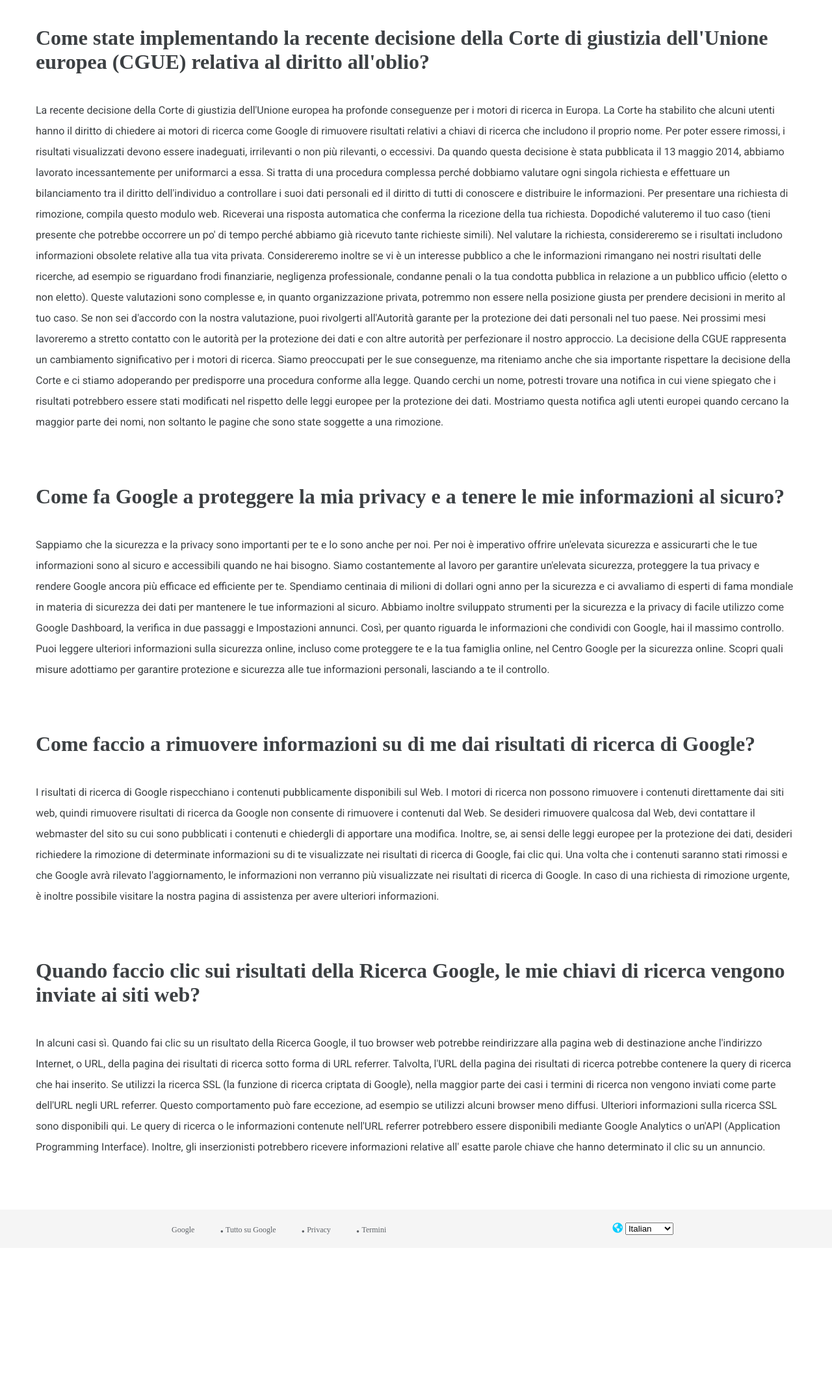
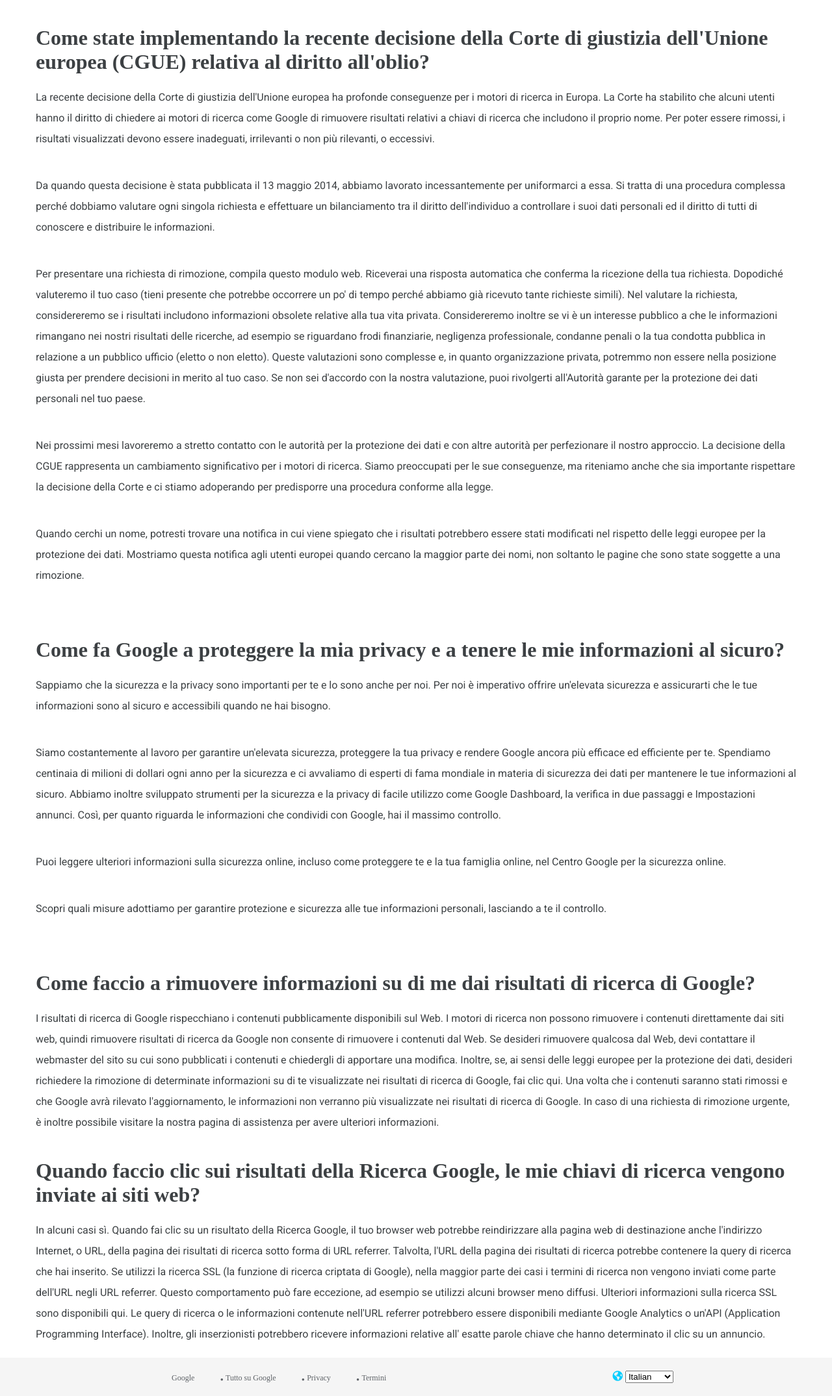
Before and after one commit to ivanmincione/php-google-faq, a PHP site: page / in a window 1280 px wide. Shown: the part 120-2269 px from the top of the page at 65% size. Before the commit the page ends 2021 px from the top, so only its background shows below. Run offline with PHP 8.4, Linux system fonts and the light colour scheme.

Commit message:
Add correction structure faq.php
In "answer" add <p> to separate

```diff
--- a/dist/app.css
+++ b/dist/app.css
@@ -10,7 +10,7 @@
 }
 
 h1 {
-  margin-bottom: 40px;
+  margin-top: 40px;
   color: #3c4043;
 }
 
@@ -18,7 +18,8 @@ p {
   font-family: "Roboto", sans-serif;
   color: #3c4043;
   line-height: 2;
-  margin-bottom: 80px;
+  padding-top: 20px;
+  margin-bottom: 20px;
 }
 
 a {
--- a/faq.php
+++ b/faq.php
@@ -5,35 +5,28 @@
         [
             "quest" => "Come state implementando la recente decisione della Corte di giustizia dell'Unione europea (CGUE) relativa al diritto all'oblio?",
             "answer" => "La recente decisione della Corte di giustizia dell'Unione europea ha profonde conseguenze per i motori di ricerca in Europa. La Corte ha stabilito che alcuni utenti hanno il diritto di chiedere ai motori di ricerca come Google di rimuovere risultati relativi a chiavi di ricerca che includono il proprio nome. Per poter essere rimossi, i risultati visualizzati devono essere inadeguati, irrilevanti o non più rilevanti, o eccessivi.
-
-            Da quando questa decisione è stata pubblicata il 13 maggio 2014, abbiamo lavorato incessantemente per uniformarci a essa. Si tratta di una procedura complessa perché dobbiamo valutare ogni singola richiesta e effettuare un bilanciamento tra il diritto dell'individuo a controllare i suoi dati personali ed il diritto di tutti di conoscere e distribuire le informazioni.
-
-            Per presentare una richiesta di rimozione, compila questo modulo web. Riceverai una risposta automatica che conferma la ricezione della tua richiesta. Dopodiché valuteremo il tuo caso (tieni presente che potrebbe occorrere un po' di tempo perché abbiamo già ricevuto tante richieste simili). Nel valutare la richiesta, considereremo se i risultati includono informazioni obsolete relative alla tua vita privata. Considereremo inoltre se vi è un interesse pubblico a che le informazioni rimangano nei nostri risultati delle ricerche, ad esempio se riguardano frodi finanziarie, negligenza professionale, condanne penali o la tua condotta pubblica in relazione a un pubblico ufficio (eletto o non eletto). Queste valutazioni sono complesse e, in quanto organizzazione privata, potremmo non essere nella posizione giusta per prendere decisioni in merito al tuo caso. Se non sei d'accordo con la nostra valutazione, puoi rivolgerti all'Autorità garante per la protezione dei dati personali nel tuo paese.
-
-            Nei prossimi mesi lavoreremo a stretto contatto con le autorità per la protezione dei dati e con altre autorità per perfezionare il nostro approccio. La decisione della CGUE rappresenta un cambiamento significativo per i motori di ricerca. Siamo preoccupati per le sue conseguenze, ma riteniamo anche che sia importante rispettare la decisione della Corte e ci stiamo adoperando per predisporre una procedura conforme alla legge.
-
-            Quando cerchi un nome, potresti trovare una notifica in cui viene spiegato che i risultati potrebbero essere stati modificati nel rispetto delle leggi europee per la protezione dei dati. Mostriamo questa notifica agli utenti europei quando cercano la maggior parte dei nomi, non soltanto le pagine che sono state soggette a una rimozione.",
+            <p>Da quando questa decisione è stata pubblicata il 13 maggio 2014, abbiamo lavorato incessantemente per uniformarci a essa. Si tratta di una procedura complessa perché dobbiamo valutare ogni singola richiesta e effettuare un bilanciamento tra il diritto dell'individuo a controllare i suoi dati personali ed il diritto di tutti di conoscere e distribuire le informazioni.</p>
+            <p>Per presentare una richiesta di rimozione, compila questo modulo web. Riceverai una risposta automatica che conferma la ricezione della tua richiesta. Dopodiché valuteremo il tuo caso (tieni presente che potrebbe occorrere un po' di tempo perché abbiamo già ricevuto tante richieste simili). Nel valutare la richiesta, considereremo se i risultati includono informazioni obsolete relative alla tua vita privata. Considereremo inoltre se vi è un interesse pubblico a che le informazioni rimangano nei nostri risultati delle ricerche, ad esempio se riguardano frodi finanziarie, negligenza professionale, condanne penali o la tua condotta pubblica in relazione a un pubblico ufficio (eletto o non eletto). Queste valutazioni sono complesse e, in quanto organizzazione privata, potremmo non essere nella posizione giusta per prendere decisioni in merito al tuo caso. Se non sei d'accordo con la nostra valutazione, puoi rivolgerti all'Autorità garante per la protezione dei dati personali nel tuo paese.</p>
+            <p>Nei prossimi mesi lavoreremo a stretto contatto con le autorità per la protezione dei dati e con altre autorità per perfezionare il nostro approccio. La decisione della CGUE rappresenta un cambiamento significativo per i motori di ricerca. Siamo preoccupati per le sue conseguenze, ma riteniamo anche che sia importante rispettare la decisione della Corte e ci stiamo adoperando per predisporre una procedura conforme alla legge.</p>
+            <p>Quando cerchi un nome, potresti trovare una notifica in cui viene spiegato che i risultati potrebbero essere stati modificati nel rispetto delle leggi europee per la protezione dei dati. Mostriamo questa notifica agli utenti europei quando cercano la maggior parte dei nomi, non soltanto le pagine che sono state soggette a una rimozione.</p>"
         ],
 
         [
             "quest" => "Come fa Google a proteggere la mia privacy e a tenere le mie informazioni al sicuro?",
             "answer" => "Sappiamo che la sicurezza e la privacy sono importanti per te e lo sono anche per noi. Per noi è imperativo offrire un'elevata sicurezza e assicurarti che le tue informazioni sono al sicuro e accessibili quando ne hai bisogno.
-
-            Siamo costantemente al lavoro per garantire un'elevata sicurezza, proteggere la tua privacy e rendere Google ancora più efficace ed efficiente per te. Spendiamo centinaia di milioni di dollari ogni anno per la sicurezza e ci avvaliamo di esperti di fama mondiale in materia di sicurezza dei dati per mantenere le tue informazioni al sicuro. Abbiamo inoltre sviluppato strumenti per la sicurezza e la privacy di facile utilizzo come Google Dashboard, la verifica in due passaggi e Impostazioni annunci. Così, per quanto riguarda le informazioni che condividi con Google, hai il massimo controllo.
-
-            Puoi leggere ulteriori informazioni sulla sicurezza online, incluso come proteggere te e la tua famiglia online, nel Centro Google per la sicurezza online.
-
-            Scopri quali misure adottiamo per garantire protezione e sicurezza alle tue informazioni personali, lasciando a te il controllo.",
+            <p>Siamo costantemente al lavoro per garantire un'elevata sicurezza, proteggere la tua privacy e rendere Google ancora più efficace ed efficiente per te. Spendiamo centinaia di milioni di dollari ogni anno per la sicurezza e ci avvaliamo di esperti di fama mondiale in materia di sicurezza dei dati per mantenere le tue informazioni al sicuro. Abbiamo inoltre sviluppato strumenti per la sicurezza e la privacy di facile utilizzo come Google Dashboard, la verifica in due passaggi e Impostazioni annunci. Così, per quanto riguarda le informazioni che condividi con Google, hai il massimo controllo.</p>
+            <p>Puoi leggere ulteriori informazioni sulla sicurezza online, incluso come proteggere te e la tua famiglia online, nel Centro Google per la sicurezza online.</p>
+            <p>Scopri quali misure adottiamo per garantire protezione e sicurezza alle tue informazioni personali, lasciando a te il controllo.</p>"
         ],
 
         [
             "quest" => "Come faccio a rimuovere informazioni su di me dai risultati di ricerca di Google?",
-            "answer" => "I risultati di ricerca di Google rispecchiano i contenuti pubblicamente disponibili sul Web. I motori di ricerca non possono rimuovere i contenuti direttamente dai siti web, quindi rimuovere risultati di ricerca da Google non consente di rimuovere i contenuti dal Web. Se desideri rimuovere qualcosa dal Web, devi contattare il webmaster del sito su cui sono pubblicati i contenuti e chiedergli di apportare una modifica. Inoltre, se, ai sensi delle leggi europee per la protezione dei dati, desideri richiedere la rimozione di determinate informazioni su di te visualizzate nei risultati di ricerca di Google, fai clic qui. Una volta che i contenuti saranno stati rimossi e che Google avrà rilevato l'aggiornamento, le informazioni non verranno più visualizzate nei risultati di ricerca di Google. In caso di una richiesta di rimozione urgente, è inoltre possibile visitare la nostra pagina di assistenza per avere ulteriori informazioni.",
+            "answer" => "I risultati di ricerca di Google rispecchiano i contenuti pubblicamente disponibili sul Web. I motori di ricerca non possono rimuovere i contenuti direttamente dai siti web, quindi rimuovere risultati di ricerca da Google non consente di rimuovere i contenuti dal Web. Se desideri rimuovere qualcosa dal Web, devi contattare il webmaster del sito su cui sono pubblicati i contenuti e chiedergli di apportare una modifica. Inoltre, se, ai sensi delle leggi europee per la protezione dei dati, desideri richiedere la rimozione di determinate informazioni su di te visualizzate nei risultati di ricerca di Google, fai clic qui. Una volta che i contenuti saranno stati rimossi e che Google avrà rilevato l'aggiornamento, le informazioni non verranno più visualizzate nei risultati di ricerca di Google. In caso di una richiesta di rimozione urgente, è inoltre possibile visitare la nostra pagina di assistenza per avere ulteriori informazioni."
         ],
 
         [
             "quest" => "Quando faccio clic sui risultati della Ricerca Google, le mie chiavi di ricerca vengono inviate ai siti web?",
-            "answer" => "In alcuni casi sì. Quando fai clic su un risultato della Ricerca Google, il tuo browser web potrebbe reindirizzare alla pagina web di destinazione anche l'indirizzo Internet, o URL, della pagina dei risultati di ricerca sotto forma di URL referrer. Talvolta, l'URL della pagina dei risultati di ricerca potrebbe contenere la query di ricerca che hai inserito. Se utilizzi la ricerca SSL (la funzione di ricerca criptata di Google), nella maggior parte dei casi i termini di ricerca non vengono inviati come parte dell'URL negli URL referrer. Questo comportamento può fare eccezione, ad esempio se utilizzi alcuni browser meno diffusi. Ulteriori informazioni sulla ricerca SSL sono disponibili qui. Le query di ricerca o le informazioni contenute nell'URL referrer potrebbero essere disponibili mediante Google Analytics o un'API (Application Programming Interface). Inoltre, gli inserzionisti potrebbero ricevere informazioni relative all' esatte parole chiave che hanno determinato il clic su un annuncio.",
+            "answer" => "In alcuni casi sì. Quando fai clic su un risultato della Ricerca Google, il tuo browser web potrebbe reindirizzare alla pagina web di destinazione anche l'indirizzo Internet, o URL, della pagina dei risultati di ricerca sotto forma di URL referrer. Talvolta, l'URL della pagina dei risultati di ricerca potrebbe contenere la query di ricerca che hai inserito. Se utilizzi la ricerca SSL (la funzione di ricerca criptata di Google), nella maggior parte dei casi i termini di ricerca non vengono inviati come parte dell'URL negli URL referrer. Questo comportamento può fare eccezione, ad esempio se utilizzi alcuni browser meno diffusi. Ulteriori informazioni sulla ricerca SSL sono disponibili qui. Le query di ricerca o le informazioni contenute nell'URL referrer potrebbero essere disponibili mediante Google Analytics o un'API (Application Programming Interface). Inoltre, gli inserzionisti potrebbero ricevere informazioni relative all' esatte parole chiave che hanno determinato il clic su un annuncio."
         ],
     ];
  ?>
--- a/index.php
+++ b/index.php
@@ -6,6 +6,8 @@ Una volta che siamo riusciti ad ottenere un buon risultato con array e html+php
 <html lang="en" dir="ltr">
     <head>
         <meta charset="utf-8">
+        <!-- per includere il file faq.php -->
+        <?php include_once "faq.php" ?>
         <title> FAQ Google</title>
         <!-- GOOGLE FONTS -->
         <link rel="preconnect" href="https://fonts.gstatic.com">
@@ -14,8 +16,6 @@ Una volta che siamo riusciti ad ottenere un buon risultato con array e html+php
         <link rel="stylesheet" href="https://use.fontawesome.com/releases/v5.15.1/css/all.css" integrity="sha384-vp86vTRFVJgpjF9jiIGPEEqYqlDwgyBgEF109VFjmqGmIY/Y4HV4d3Gp2irVfcrp" crossorigin="anonymous">
         <!-- STYLE -->
         <link rel="stylesheet" href="dist/app.css">
-        <!-- per includere il file faq.php -->
-        <?php include_once "faq.php" ?>
 
     </head>
     <body>
--- a/src/partials/_common.scss
+++ b/src/partials/_common.scss
@@ -15,7 +15,7 @@ body{
 }
 
 h1{
-    margin-bottom: $spacing * 2;
+    margin-top: $spacing * 2;
     color: $colorPrimary;
 }
 
@@ -23,7 +23,8 @@ p{
     font-family: 'Roboto', sans-serif;
     color: $colorPrimary;
     line-height: 2;
-    margin-bottom: $spacing * 4;
+    padding-top: $spacing;
+    margin-bottom: $spacing;
 }
 
 a{
```
